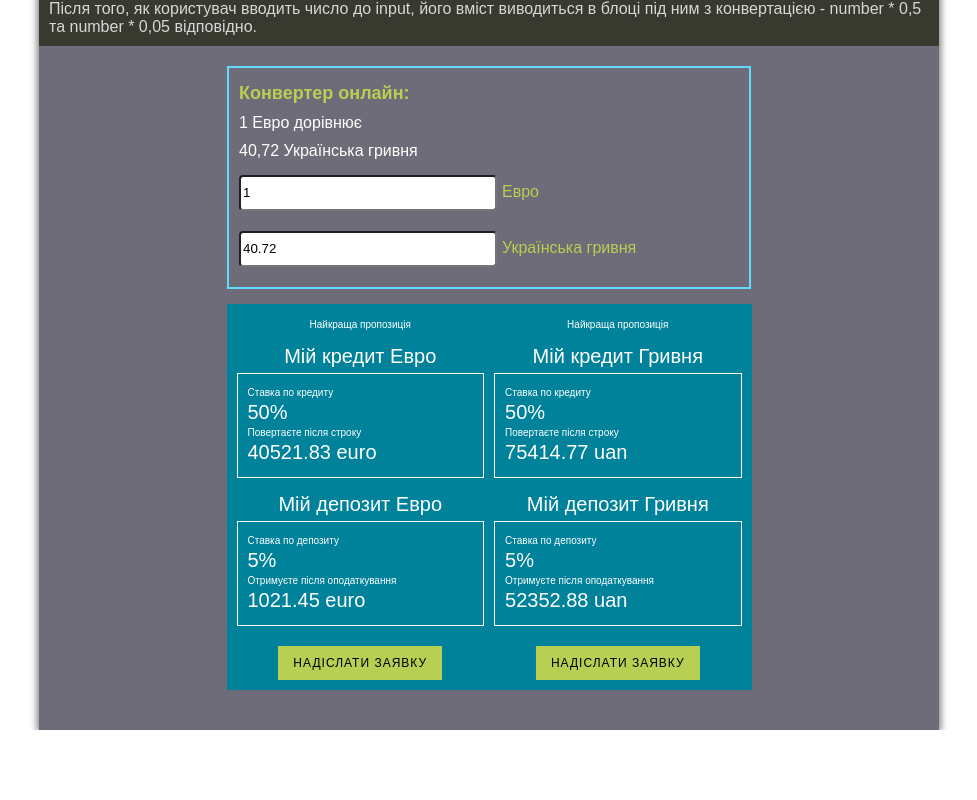
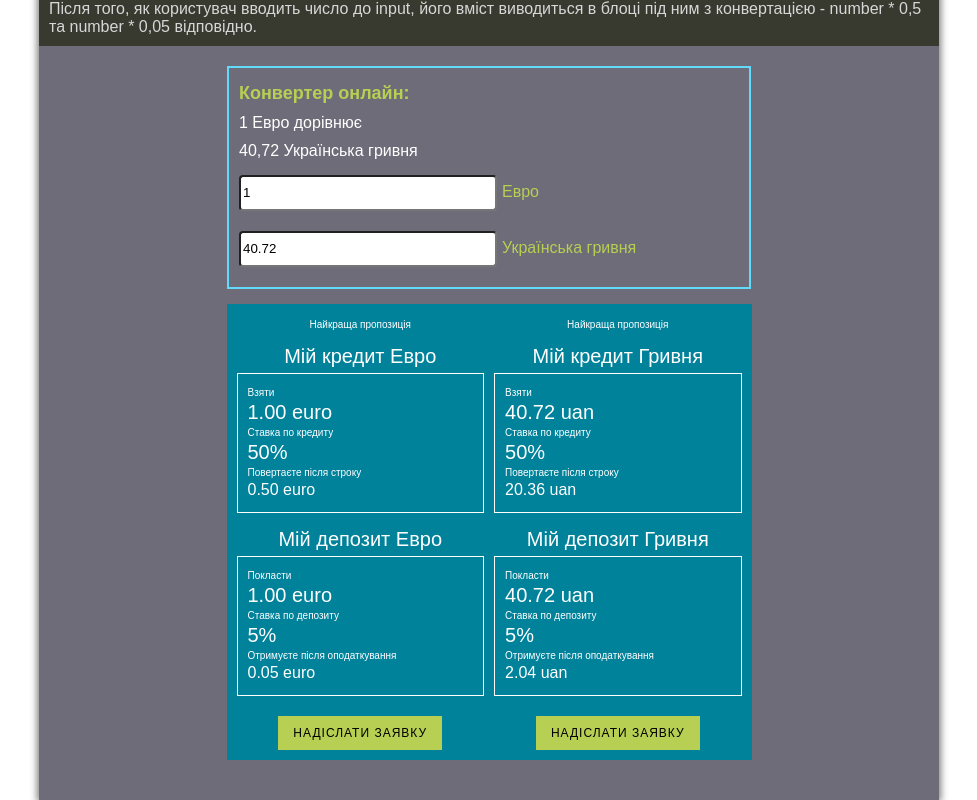
Before and after one commit to SerhiiHats/hw-5-at-react, a React (Create React App) app: page / in a window 1280 px wide. Shown: the part 670-1470 px from the top of the page, without its empty margins (151-1128 px from the left). Before the commit the page ends 1400 px from the top, so only its background shows below. Built offline with nearby package versions, Linux system fonts and the light colour scheme.

Commit message:
solution of the task with converter

```diff
--- a/src/components/ComponentConvert/ComponentConvert.js
+++ b/src/components/ComponentConvert/ComponentConvert.js
@@ -16,14 +16,14 @@ class ComponentConvert extends Component {
           <p><span>40,72</span> Українська гривня</p>
           <p><input type={"number"} name={"euro-cur"} id={"euro"} placeholder={"Enter your money..."}
                     onChange={(e) => {
-                      dispatch(convertACAddEuro(e.target.value));
+                      dispatch(convertACAddEuro(Number(e.target.value)));
                     }} value={dataConvert.euro}/>
             <span className={"label"}>Евро</span>
           </p>
           <p>
             <input type={"number"} name={"uan-cur"} id={"uan"} placeholder={"Enter your money..."}
                    onChange={(e) => {
-                     dispatch(convertACAddUan(e.target.value));
+                     dispatch(convertACAddUan(Number(e.target.value)));
                    }} value={dataConvert.uan}/>
             <span className={"label"}>Українська гривня</span>
           </p>
@@ -34,7 +34,6 @@ class ComponentConvert extends Component {
 }
 
 const mapStateToProps = (store) => {
-  console.log(store);
   return {
     dataConvert: store.dataConvert
 
--- a/src/components/ComponentConvert/convertReducer.js
+++ b/src/components/ComponentConvert/convertReducer.js
@@ -2,7 +2,6 @@ import initialStore from "../../redux/initialStore";
 import {ADD_EURO, ADD_UAN} from "./convertAction";
 
 const convertReducer = (currency = initialStore.currency, action) => {
-  console.log(currency);
   switch (action.type) {
     case ADD_EURO: {
       return {
--- a/src/components/ComponentOffer/ComponentOffer.js
+++ b/src/components/ComponentOffer/ComponentOffer.js
@@ -1,8 +1,12 @@
 import "./ComponentOffer.scss";
 import React, {Component} from 'react';
+import {connect} from "react-redux";
 
 class ComponentOffer extends Component {
   render() {
+
+    const {euro, uan} = this.props.dataConvert;
+
     return (
       <div className={"ComponentOffer"}>
         <div className={"wrap-offer"}>
@@ -10,17 +14,21 @@ class ComponentOffer extends Component {
             <h2>Найкраща пропозиція</h2>
             <h3>Мій кредит Евро</h3>
             <div className={"wrap-cost"}>
+              <p>Взяти</p>
+              <p><span>{euro.toFixed(2)}</span> euro</p>
               <p>Ставка по кредиту</p>
               <p>50%</p>
               <p>Повертаєте після строку</p>
-              <p><span>40521.83</span> euro</p>
+              <p><span>{(euro * 0.5).toFixed(2)}</span> euro</p>
             </div>
             <h3>Мій депозит Евро</h3>
             <div className={"wrap-cost"}>
+              <p>Покласти</p>
+              <p><span>{euro.toFixed(2)}</span> euro</p>
               <p>Ставка по депозиту</p>
               <p>5%</p>
               <p>Отримуєте після оподаткування</p>
-              <p><span>1021.45</span> euro</p>
+              <p><span>{(euro * 0.05).toFixed(2)}</span> euro</p>
             </div>
             <button>надіслати заявку</button>
           </section>
@@ -28,17 +36,21 @@ class ComponentOffer extends Component {
             <h2>Найкраща пропозиція</h2>
             <h3>Мій кредит Гривня</h3>
             <div className={"wrap-cost"}>
+              <p>Взяти</p>
+              <p><span>{uan.toFixed(2)}</span> uan</p>
               <p>Ставка по кредиту</p>
               <p>50%</p>
               <p>Повертаєте після строку</p>
-              <p><span>75414.77</span> uan</p>
+              <p><span>{(uan * 0.5).toFixed(2)}</span> uan</p>
             </div>
             <h3>Мій депозит Гривня</h3>
             <div className={"wrap-cost"}>
+              <p>Покласти</p>
+              <p><span>{uan.toFixed(2)}</span> uan</p>
               <p>Ставка по депозиту</p>
               <p>5%</p>
               <p>Отримуєте після оподаткування</p>
-              <p><span>52352.88</span> uan</p>
+              <p><span>{(uan * 0.05).toFixed(2)}</span> uan</p>
             </div>
             <button>надіслати заявку</button>
           </section>
@@ -50,4 +62,10 @@ class ComponentOffer extends Component {
   }
 }
 
-export default ComponentOffer;
+const stateToProps = (store) => {
+  return {
+    dataConvert: store.dataConvert
+  }
+}
+
+export default connect(stateToProps)(ComponentOffer);
--- a/src/components/ComponentOffer/ComponentOffer.scss
+++ b/src/components/ComponentOffer/ComponentOffer.scss
@@ -57,6 +57,10 @@ p {
           &:nth-child(4) {
             font-size: 20px;
           }
+
+          &:nth-child(5) {
+            font-size: 10px;
+          }
         }
       }
 
```
